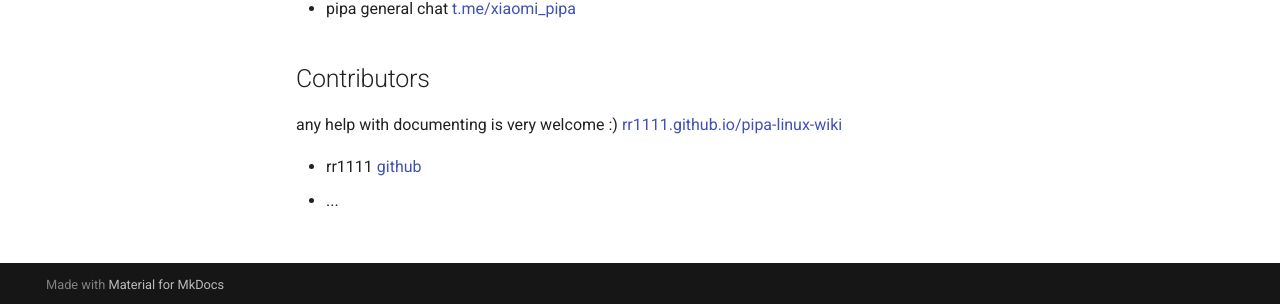
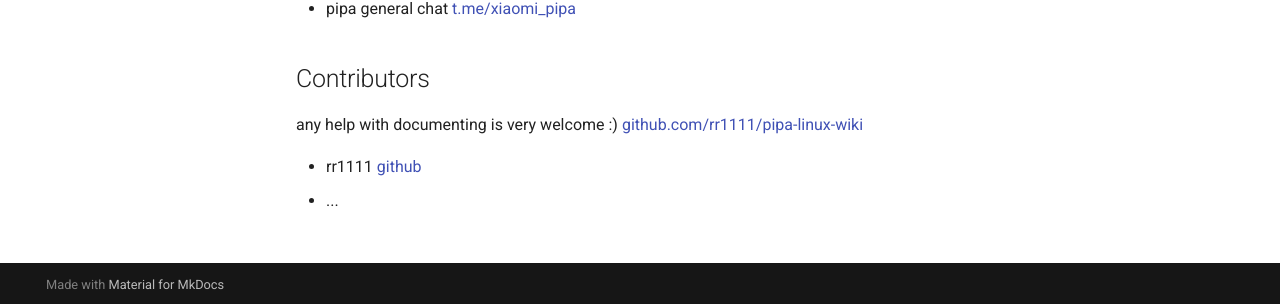
Before and after one commit to AnmiTaliDev/pipa-linux-wiki, an MkDocs documentation site: the page built from docs/index.md, in a window 1280 px wide. Shown: the part 593-897 px from the top of the page. Built offline with MkDocs 1.6.1 and Material for MkDocs 9.7.7, drawn with Linux system fonts in a browser that asks for light colours.

Commit message:
Update index.md

```diff
--- a/docs/index.md
+++ b/docs/index.md
@@ -17,7 +17,7 @@ The information in this Wiki is not complete and provided with absolutely no war
 * pipa general chat [t.me/xiaomi_pipa](https://t.me/xiaomi_pipa)
 
 ## Contributors
-any help with documenting is very welcome :) [rr1111.github.io/pipa-linux-wiki](https://rr1111.github.io/pipa-linux-wiki/)
+any help with documenting is very welcome :) [github.com/rr1111/pipa-linux-wiki](https://github.com/rr1111/pipa-linux-wiki/)
 
 * rr1111 [github](https://github.com/rr1111)
 * ...
```
